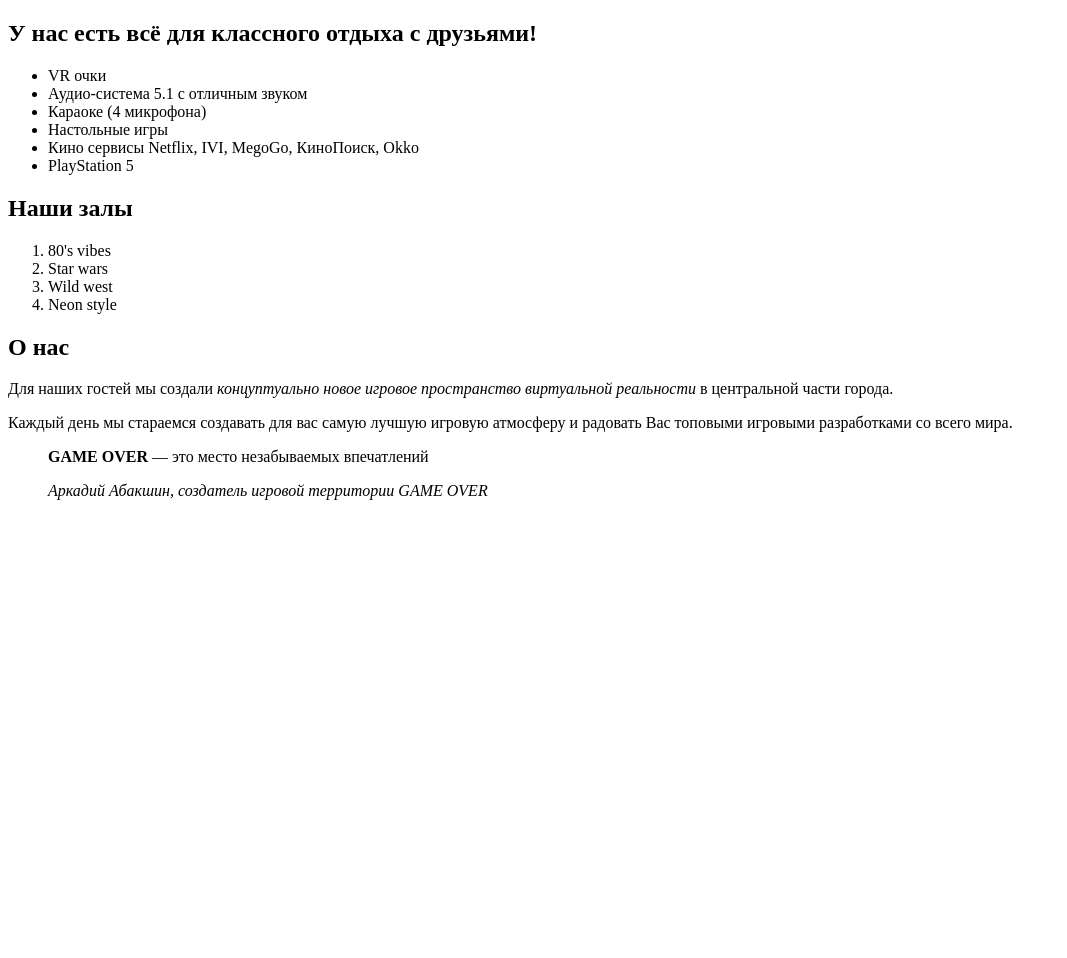
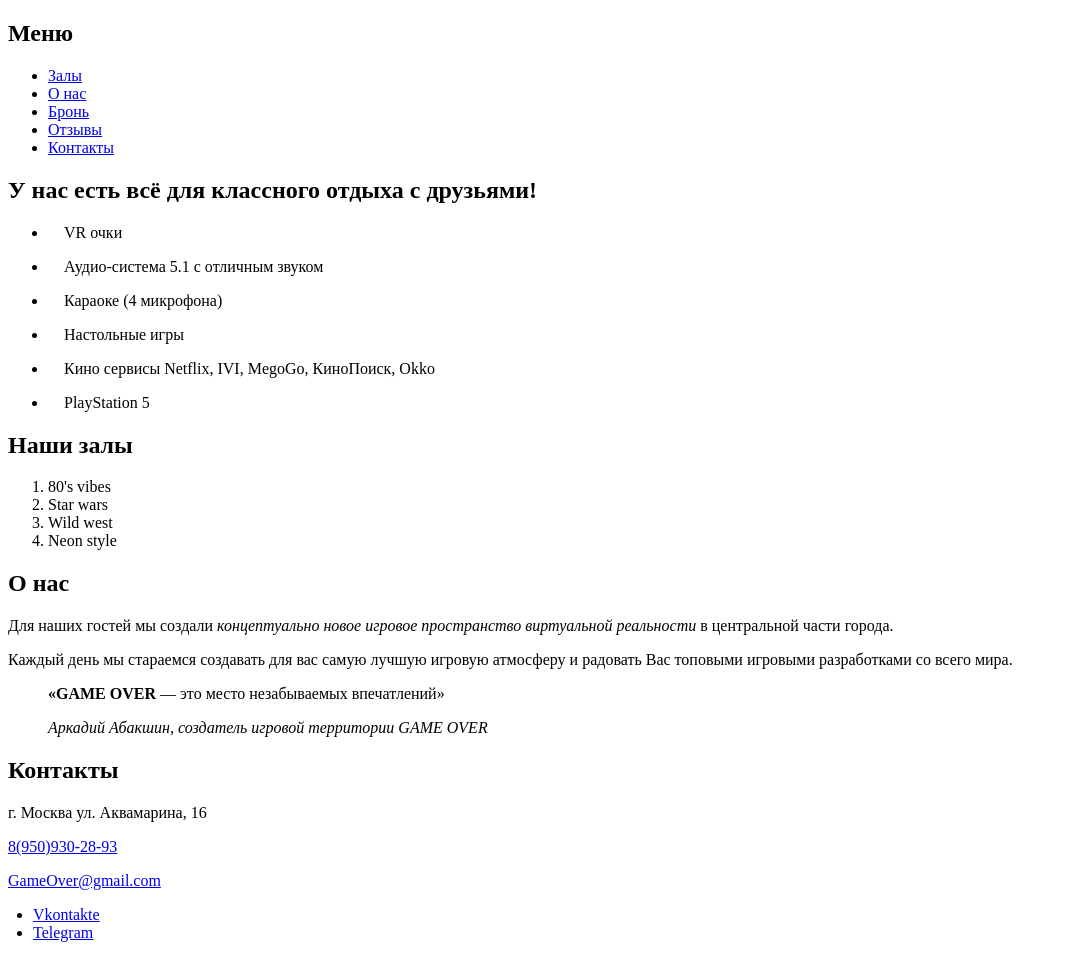
Before and after one commit to anddrona/methed_01, a plain HTML site: page index.html in a window 1280 px wide. Shown: the whole page, without its empty margins (0-1067 px from the left). Before the commit the page ends 800 px from the top, so only its background shows below. Drawn offline with Linux system fonts and the light colour scheme.

Commit message:
add links module 01 hw 03

```diff
--- a/index.html
+++ b/index.html
@@ -9,61 +9,91 @@
 <body>
     <div>
         <h2>
+            <b>Меню</b>
+        </h2>
+        <ul>
+           <li><a href="#hall">Залы</a></li>
+           <li><a href="#aboutUs">О нас</a></li>
+           <li><a href="#">Бронь</a></li>
+           <li><a href="#">Отзывы</a></li>
+           <li><a href="#contacts">Контакты</a></li>
+        </ul>
+    </div>
+    <div>
+        <h2>
             <b>У нас есть всё для классного отдыха с друзьями!</b>
         </h2>
         <ul>
             <li>
-                VR очки
-            </li>
+                &emsp;VR очки
+            </li><p>
             <li>
-                Аудио-система 5.1 с отличным звуком
-            </li>
+                &emsp;Аудио-система 5.1 с отличным звуком
+            </li><p>
             <li>
-                Караоке (4 микрофона)
-            </li>
+                &emsp;Караоке (4 микрофона)
+            </li><p>
             <li>
-                Настольные игры
-            </li>
+                &emsp;Настольные игры
+            </li><p>
             <li>
-                Кино сервисы Netflix, IVI, MegoGo, КиноПоиск, Okko
-            </li>
+                &emsp;Кино сервисы Netflix, IVI, MegoGo, КиноПоиск, Okko
+            </li><p>
             <li>
-                PlayStation 5
+                &emsp;PlayStation 5
             </li>
         </ul>
     </div>
-    <div>
+    <div id="hall">
         <h2>
             Наши залы
         </h2>
         <ol>
             <li>
-                80's vibes
+               <a href="./vibes.html" target="_blank" style="text-decoration: none; color: black;">80's vibes</a>
             </li>
             <li>
-                Star wars
+               <a href="./starwars.html" target="_blank" style="text-decoration: none;color: black;">Star wars</a>
             </li>
             <li>
-                Wild west
+                <a href="./wildwest.html"target="_blank" style="text-decoration: none;color: black;">Wild west</a>
             </li>
             <li>
-                Neon style
+                <a href="./neon.html"target="_blank" style="text-decoration: none;color: black;">Neon style</a>
             </li>
         </ol>
     </div>
-    <div>
+    <div id="aboutUs">
     <h2>
         <b>О нас</b>
     </h2>
         <div>
-        Для наших гостей мы создали <i> концуптуально новое игровое пространство виртуальной реальности</i>
+        Для наших гостей мы создали <i> концeптуально новое игровое пространство виртуальной реальности</i>
         в центральной части города.<br><p>Каждый день мы стараемся создавать для вас самую лучшую игровую атмосферу и радовать
         Вас топовыми игровыми разработками со всего мира. </p>
         <blockquote>
-        <p><b>GAME OVER</b> &#8212; это место незабываемых впечатлений</p>
+        <p><b>&laquo;GAME OVER</b> &#8212; это место незабываемых впечатлений&raquo;</p>
             <i>Аркадий Абакшин, создатель игровой территории GAME OVER</i>
         </blockquote>
          </div>
     </div>
+    <div id="contacts">
+        <h2>
+            <b>Контакты</b>
+        </h2>
+        <p>г. Москва ул. Аквамарина, 16</p>
+        <p><a href="tel:89509302893">8(950)930-28-93</a></p>
+        <p><a href="mailto:GameOver@gmail.com">GameOver@gmail.com</a></p>
+        <div>
+            <ul style="padding-left: 25px">
+                <li>
+                    <a href="https://vk.com" target="_blank">Vkontakte</a>
+                </li>
+                <li>
+                    <a href="https://telegram.org" target="_blank">Telegram</a>
+                </li>
+            </ul>
+        </div>
+    </div>
 </body>
 </html>
```
Also changed, not shown: neon.html (added, +12 -0 lines), starwars.html (added, +12 -0 lines), vibes.html (added, +12 -0 lines), wildwest.html (added, +12 -0 lines).
